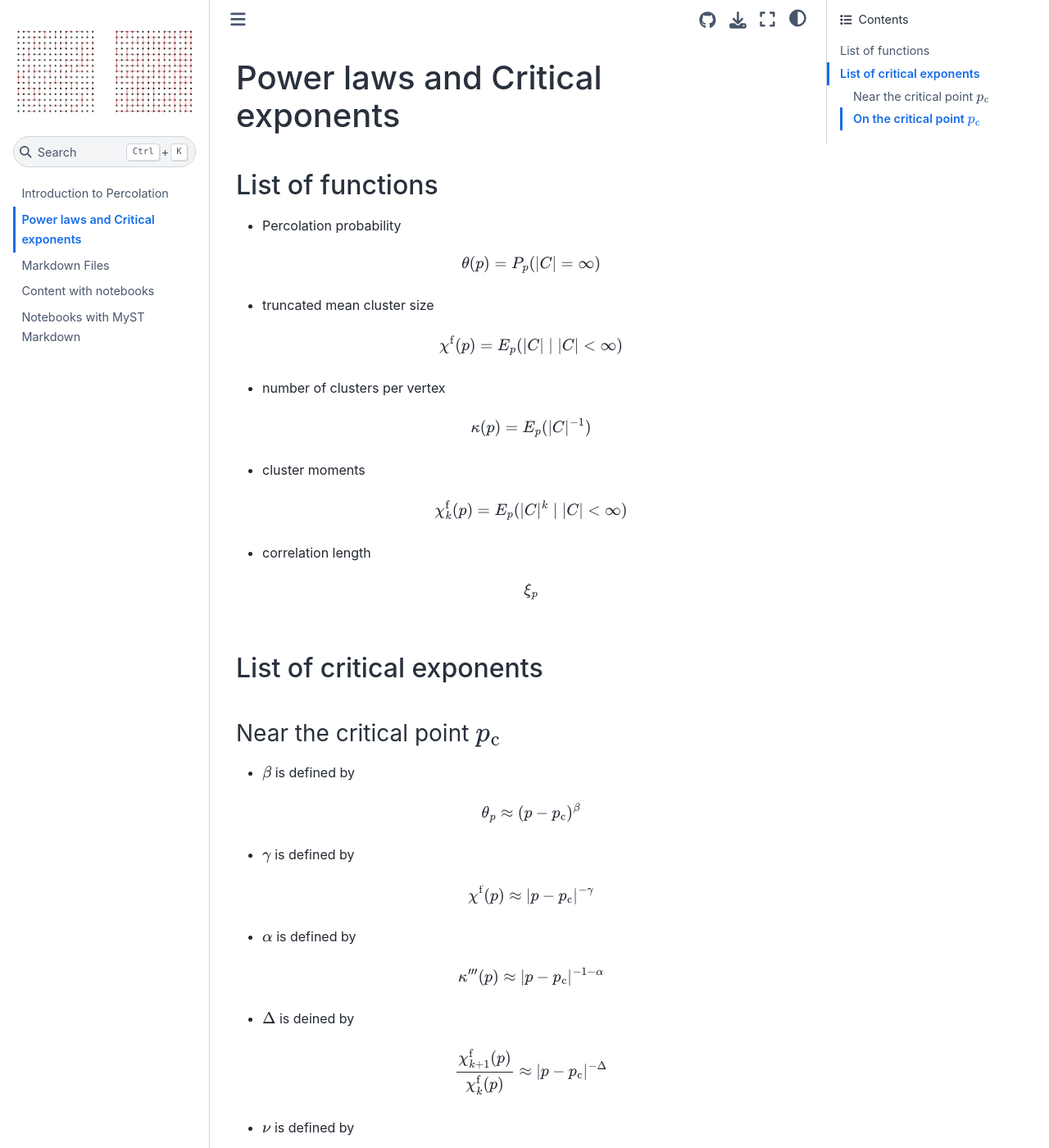
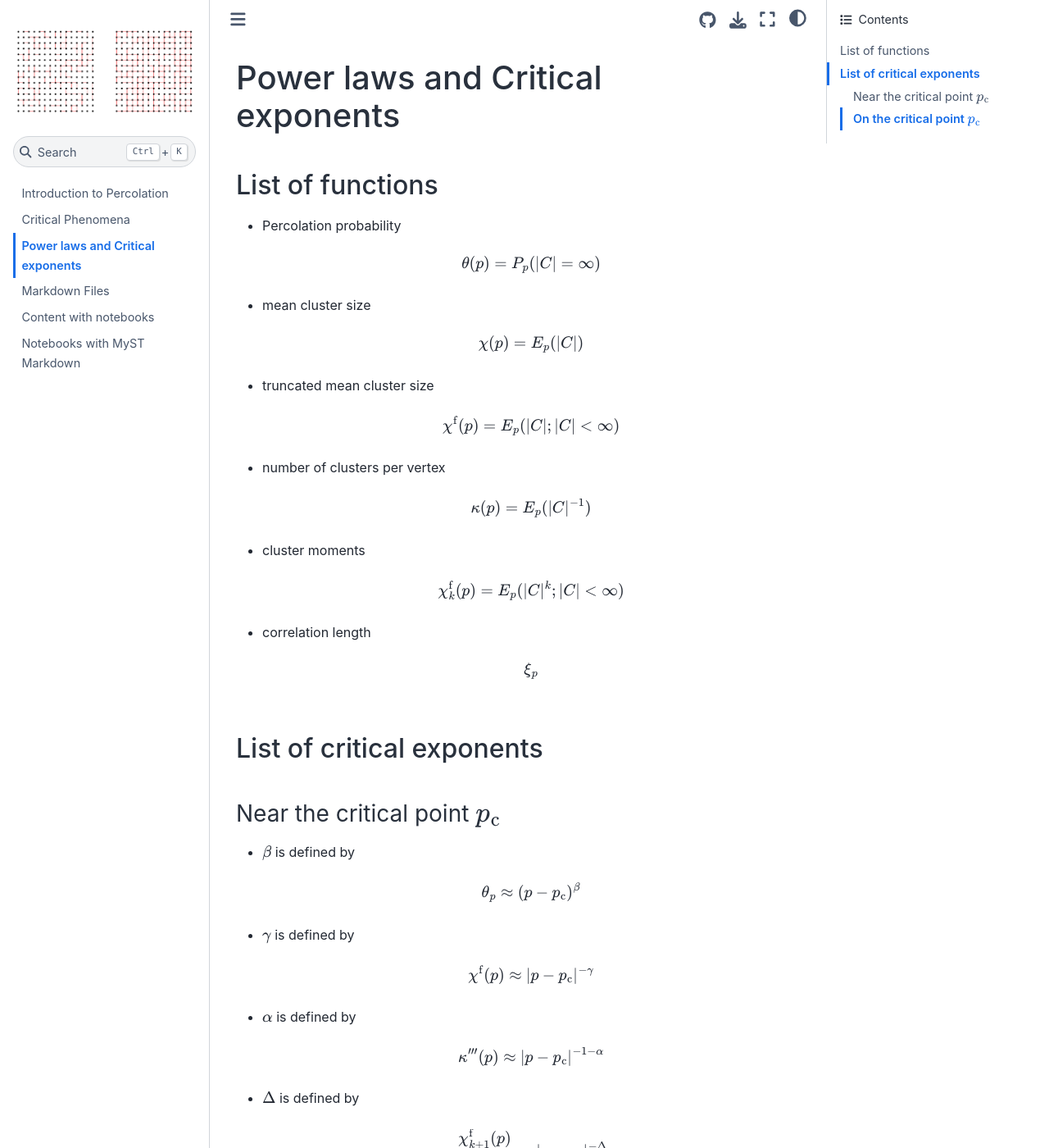
Before and after one commit to yonesuke/percolation, a Jupyter Book: the page built from docs/critical_exponents.md, in a window 1280 px wide and 1400 px high. Shown: the whole window at 82% size. Built offline with Jupyter Book 1.0.4 settings and Sphinx 7.4.7 and the Sphinx Book theme 1.1.4, drawn with Linux system fonts in a browser that asks for light colours; some of the changed text lies outside the part shown.

Commit message:
add pages

```diff
--- a/docs/_toc.yml
+++ b/docs/_toc.yml
@@ -4,6 +4,7 @@
 format: jb-book
 root: index
 chapters:
+- file: critical_phenomena
 - file: critical_exponents
 - file: markdown
 - file: notebooks
--- a/docs/critical_exponents.md
+++ b/docs/critical_exponents.md
@@ -7,10 +7,16 @@
     \theta(p)=P_{p}(|C|=\infty)
     $$
 
+- mean cluster size
+
+    $$
+    \chi(p)=E_{p}(|C|)
+    $$
+
 - truncated mean cluster size
 
     $$
-    \chi^{\mathrm{f}}(p)=E_{p}(|C|\mid |C|<\infty)
+    \chi^{\mathrm{f}}(p)=E_{p}(|C|; |C|<\infty)
     $$
 
 - number of clusters per vertex
@@ -22,7 +28,7 @@
 - cluster moments
 
     $$
-    \chi^{\mathrm{f}}_{k}(p)=E_{p}(|C|^{k}\mid |C|<\infty)
+    \chi^{\mathrm{f}}_{k}(p)=E_{p}(|C|^{k}; |C|<\infty)
     $$
 
 - correlation length
@@ -52,7 +58,7 @@
     \kappa'''(p)\approx|p-p_{\mathrm{c}}|^{-1-\alpha}
     $$
 
-- $\Delta$ is deined by
+- $\Delta$ is defined by
 
     $$
     \frac{\chi^{\mathrm{f}}_{k+1}(p)}{\chi^{\mathrm{f}}_{k}(p)}\approx|p-p_{\mathrm{c}}|^{-\Delta}
```
Also changed, not shown: other parts of docs/critical_exponents.md (+6 -0 lines), docs/critical_phenomena.md (added, +34 -0 lines), docs/index.md (+2 -0 lines), docs/images/2dbond.png (added).
